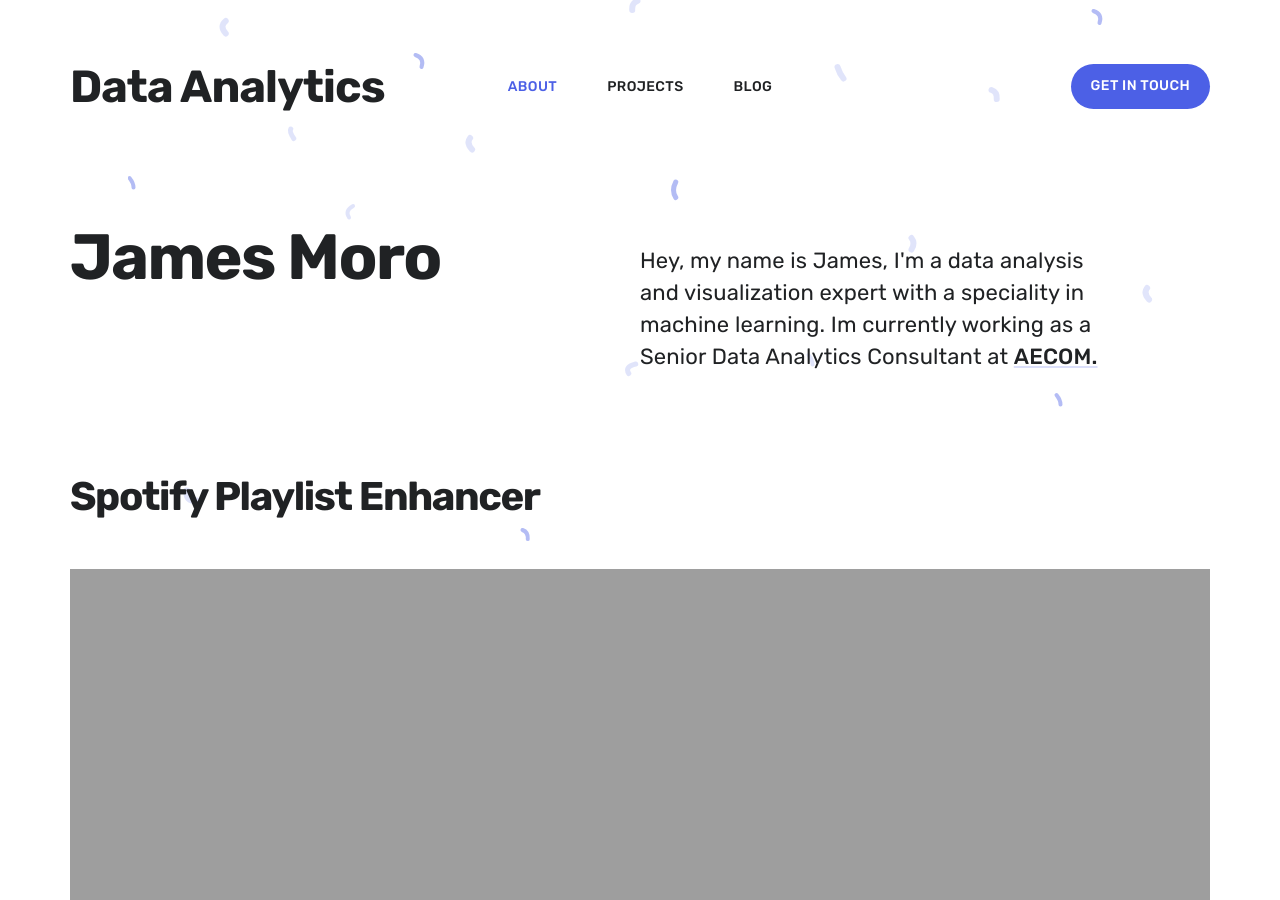
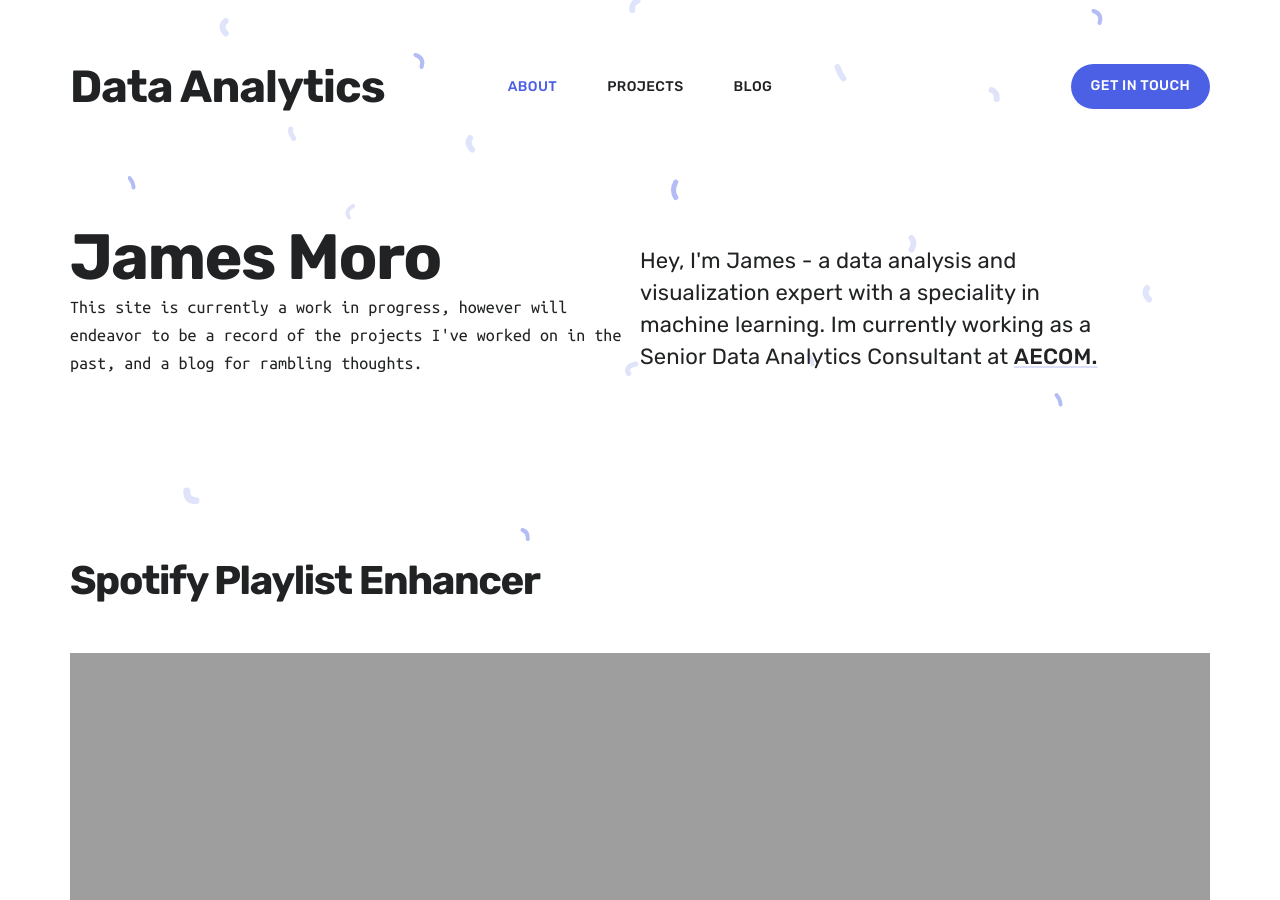
Before and after one commit to jmoro0408/jmoro0408.github.io, a Jekyll site: the page built from index.html, in a window 1280 px wide and 900 px high. Built offline with Jekyll 4.4.1, drawn with Linux system fonts in a browser that asks for light colours; nearby versions of some CDN libraries; some of the changed text lies outside the part shown.

Commit message:
added work in progress text to about page

```diff
--- a/_includes/section__about.html
+++ b/_includes/section__about.html
@@ -19,8 +19,6 @@
       analysis and results visualization. I also have a keen interest in machine learning,
       and have employed various ML algorithms throughout my personal projects and throughout my 9-5.</p>
 
-      <p>This site is a small collection of the projects I've worked on in the past, and a blog for me to keep my rambling thoughts. </p>
-
       <a href="#" class="cta button--fill contact-trigger js-contact">Get in Touch</a>
     </div>
   </div>
--- a/index.html
+++ b/index.html
@@ -2,8 +2,7 @@
 layout: default
 overtitle:
 title: James Moro
-description: Hey, my name is James, I'm a data analysis and visualization expert with a speciality in machine learning. Im currently working as a Senior Data Analytics Consultant at <a href="https://aecom.com/">AECOM.</a>
-
+description: Hey, I'm James - a data analysis and visualization expert with a speciality in machine learning. Im currently working as a Senior Data Analytics Consultant at <a href="https://aecom.com/">AECOM.</a><p>This site is currently a work in progress, however will endeavor to be a record of the projects I've worked on in the past, and a blog for rambling thoughts.</p>
 featured_image: /images/social.jpg
 ---
 
```
